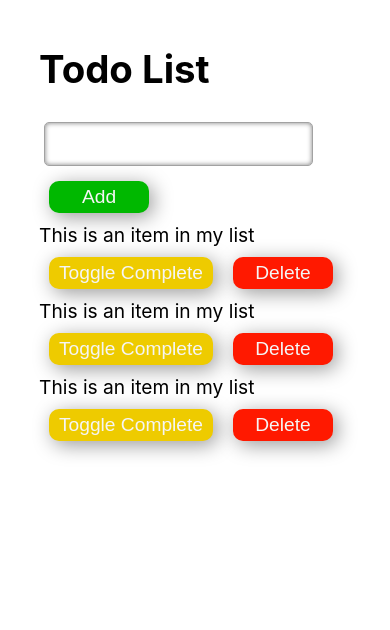
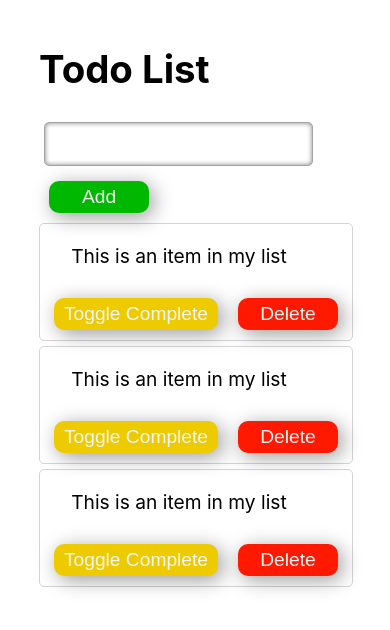
Before and after one commit to kookydev/Todo-List, a React (Create React App) app: page / in a window 390 px wide. Shown: the top 630 px of the page. Built offline with nearby package versions, Linux system fonts and the light colour scheme.

Commit message:
Commit prior to new project

```diff
--- a/src/App.jsx
+++ b/src/App.jsx
@@ -6,9 +6,9 @@ import "./App.css";
 class App extends Component {
   vars = {
     listItems: [
-      { label: "This is an item in my list", style: "list-item" },
-      { label: "This is an item in my list", style: "list-item" },
-      { label: "This is an item in my list", style: "list-item" }
+      { label: "This is an item in my list", class: "list-item" },
+      { label: "This is an item in my list", class: "list-item" },
+      { label: "This is an item in my list", class: "list-item" }
     ]
   };
 
--- a/src/components/ListItem.css
+++ b/src/components/ListItem.css
@@ -1,3 +1,44 @@
 .list-item {
-    border: 1px solid rgb(201, 201, 201);
+    width: 100%;
+    min-height: 100px;
+    border: 1px solid rgb(212, 212, 212);
+    display: flex;
+    align-items: center;
+    justify-content: space-between;
+    border-radius: 5px;
+    margin-bottom: 5px;
 }
+
+.list-item-buttons {
+    width: 20%;
+    min-width: 350px;
+    display: flex;
+    align-items: center;
+    justify-content: center;
+}
+
+.list-item-label {
+    width: 80%;
+    padding: 20px;
+}
+
+@media only screen and (max-width: 600px) {
+    .list-item-buttons {
+        width: 20%;
+        min-width: 200px;
+        display: flex;
+        flex-direction: column;
+    }
+}
+
+@media only screen and (max-width: 475px) {
+    .list-item-buttons {
+        width: 100%;
+        display: flex;
+        flex-direction: row;
+    }
+
+    .list-item {
+        flex-direction: column;
+    }
+}
--- a/src/components/ListItem.jsx
+++ b/src/components/ListItem.jsx
@@ -5,7 +5,8 @@ import "./ListItem.css";
 const ListItem = props => {
   return (
     <div className={props.class}>
-      <span>{props.label}</span>
+      <span className="list-item-label">{props.label}</span>
+      <div className="list-item-buttons">
         <Buttons
           class="buttons buttons-complete"
           func=""
@@ -13,6 +14,7 @@ const ListItem = props => {
         />
         <Buttons class="buttons buttons-delete" func="" label="Delete" />
       </div>
+    </div>
   );
 };
 
```
Lines whose indentation alone changed are shown as unchanged.
